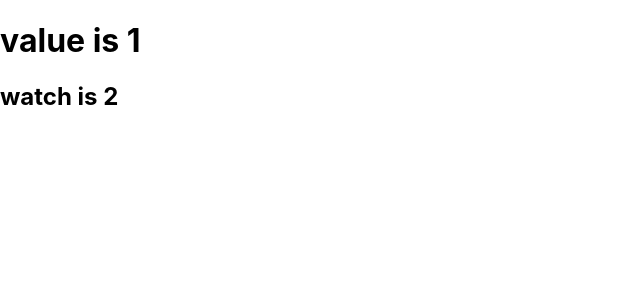
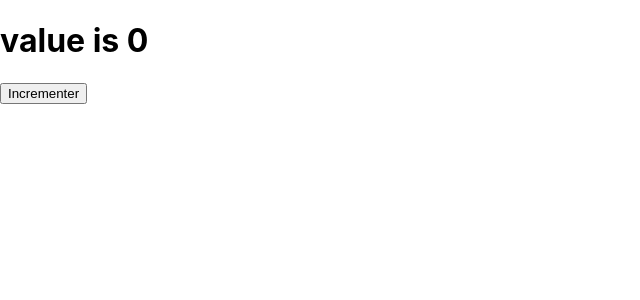
Before and after one commit to hayetmnasrighabri/tutorials, a React (Create React App) app: page / in a window 1280 px wide. Shown: the top 300 px of the page, without its empty margins (0-640 px from the left). Built offline with nearby package versions, Linux system fonts and the light colour scheme.

Commit message:
les événements

```diff
--- a/src/App.js
+++ b/src/App.js
@@ -1,18 +1,13 @@
-import React, { useEffect, useState } from 'react'
+import React, {useState } from 'react'
 
 function App() {
   const [count, setCount]=useState(0)
-  const [watch, setWatch]=useState(0)
-  useEffect(()=>{
-   setCount(count+1)
-  },[])
-  useEffect(()=>{
-    setWatch(count+1)
-  },[count])
+
   return (
     <div>
       <h1>value is {count}</h1>
-      <h2>watch is {watch}</h2>
+      <button onClick={()=>setCount(count+1)}>Incrementer</button>
+
     </div>
   )
 }
```
